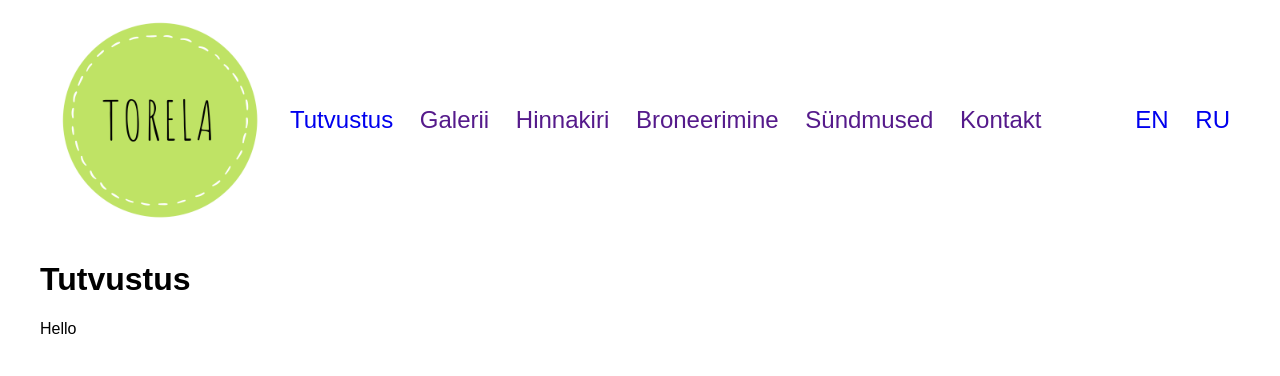
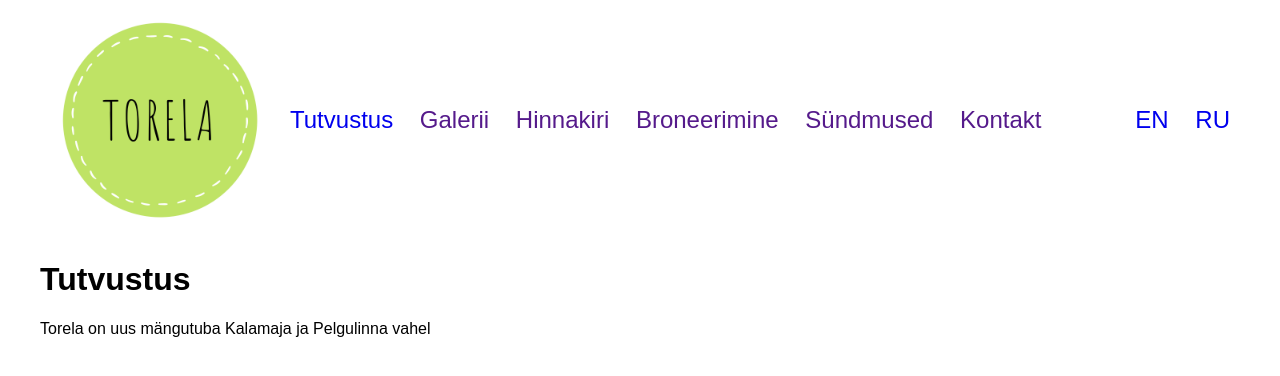
Before and after one commit to mypsik/torela, a Jekyll site: the page built from index.md, in a window 1280 px wide. Shown: the top 376 px of the page. Built offline with Jekyll 4.4.1, drawn with Linux system fonts in a browser that asks for light colours.

Commit message:
add some text

```diff
--- a/_layouts/default.html
+++ b/_layouts/default.html
@@ -49,7 +49,7 @@
 
     {%if page.lang == 'ru'%}
     <nav>
-      <a href="/ru/">Об игровой комнате</a>
+      <a href="/ru/">Об нас</a>
       <a href="">Галерея</a>
       <a href="">Цены</a>
       <a href="">Бронировать</a>
--- a/index.md
+++ b/index.md
@@ -7,4 +7,4 @@ description: Mängutuba
 priority: 1.0
 ---
 
-Hello
+Torela on uus mängutuba Kalamaja ja Pelgulinna vahel
```
